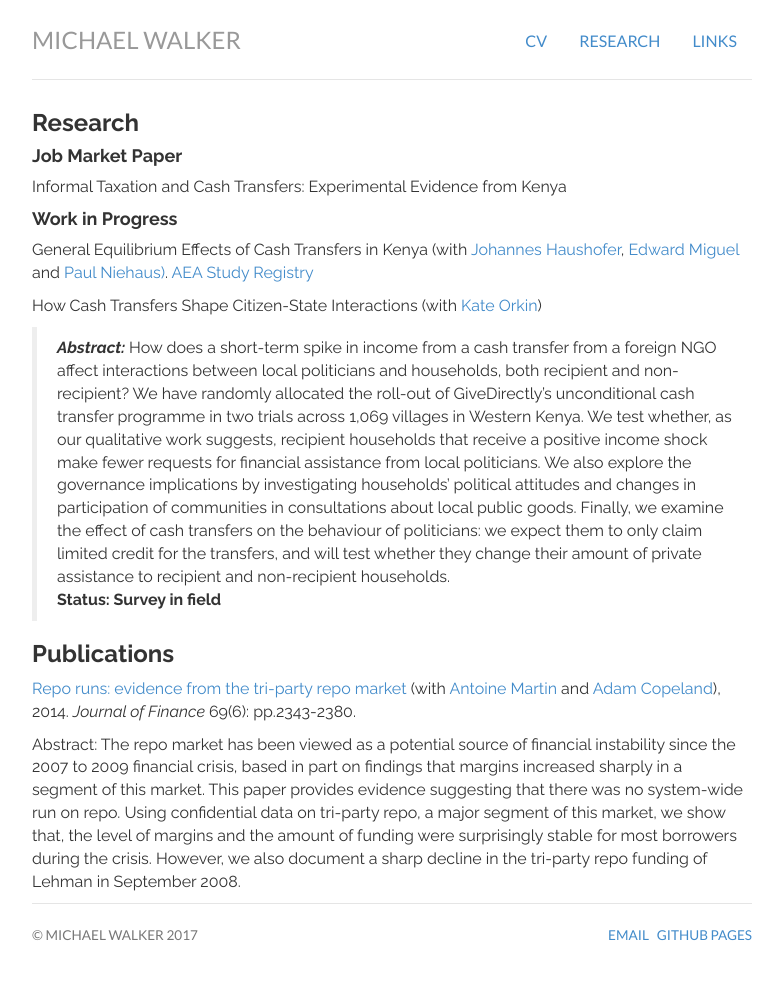
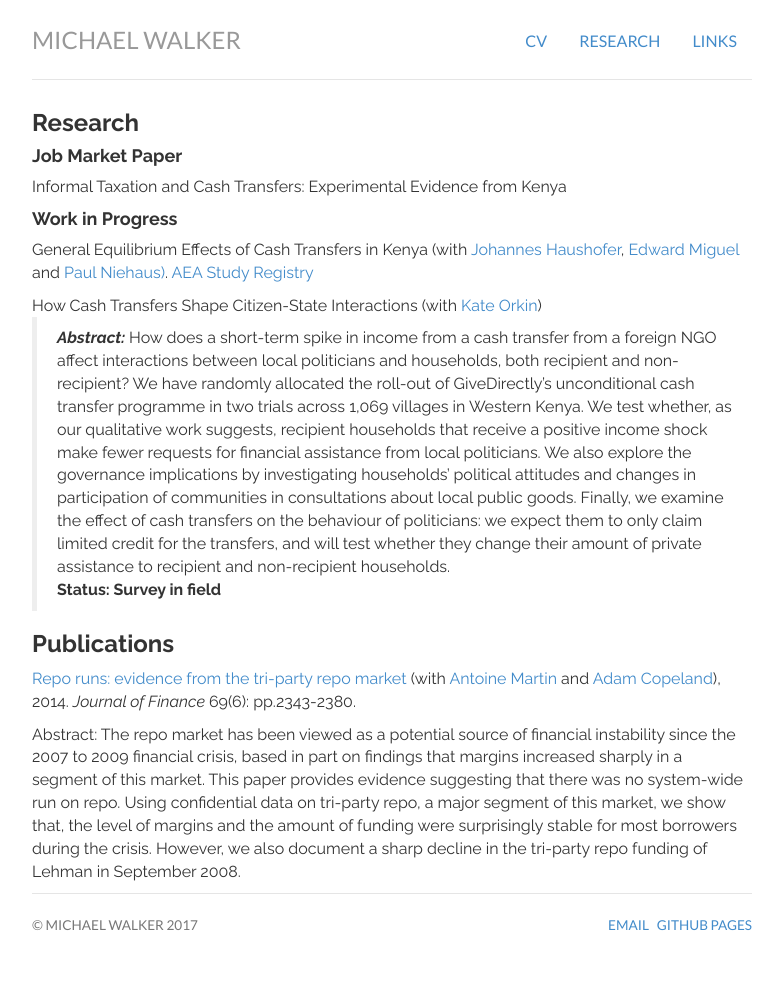
Before and after one commit to mwwalker/mwwalker.github.io, a Jekyll site: the page built from research/index.html, in a window 1280 px wide. Shown: the whole page, without its empty margins (248-1031 px from the left). Built offline with Jekyll 4.4.1, drawn with Linux system fonts in a browser that asks for light colours; nearby versions of some CDN libraries; library files that are not in the unit come from our copies.

Commit message:
Does this do anything?

```diff
--- a/research/index.html
+++ b/research/index.html
@@ -19,7 +19,7 @@
 
       <p>General Equilibrium Effects of Cash Transfers in Kenya (with <a href="https://www.princeton.edu/haushofer/"> Johannes Haushofer</a>,<a href="http://emiguel.econ.berkeley.edu/"> Edward Miguel</a> and <a href="http://econweb.ucsd.edu/~pniehaus/"> Paul Niehaus)</a>. <a href="https://www.socialscienceregistry.org/trials/505">  AEA Study Registry</a> </p>
 
-          <p> <fontsize = "7"> How Cash Transfers Shape Citizen-State Interactions (with <a href="https://sites.google.com/site/kateorkin/home"> Kate Orkin</a>) </font> </p>
+          <fontsize = "7"> How Cash Transfers Shape Citizen-State Interactions (with <a href="https://sites.google.com/site/kateorkin/home"> Kate Orkin</a>) </font>
 
           <blockquote>
               <b><i> Abstract: </i></b> How does a short-term spike in income from a cash transfer from a foreign NGO affect interactions between local politicians and households, both recipient and non-recipient? We have randomly allocated the roll-out of GiveDirectly’s unconditional cash transfer programme in two trials across 1,069 villages in Western Kenya. We test whether, as our qualitative work suggests, recipient households that receive a positive income shock make fewer requests for financial assistance from local politicians. We also explore the governance implications by investigating households’ political attitudes and changes in participation of communities in consultations about local public goods. Finally, we examine the effect of cash transfers on the behaviour of politicians: we expect them to only claim limited credit for the transfers, and will test whether they change their amount of private assistance to recipient and non-recipient households.
```
